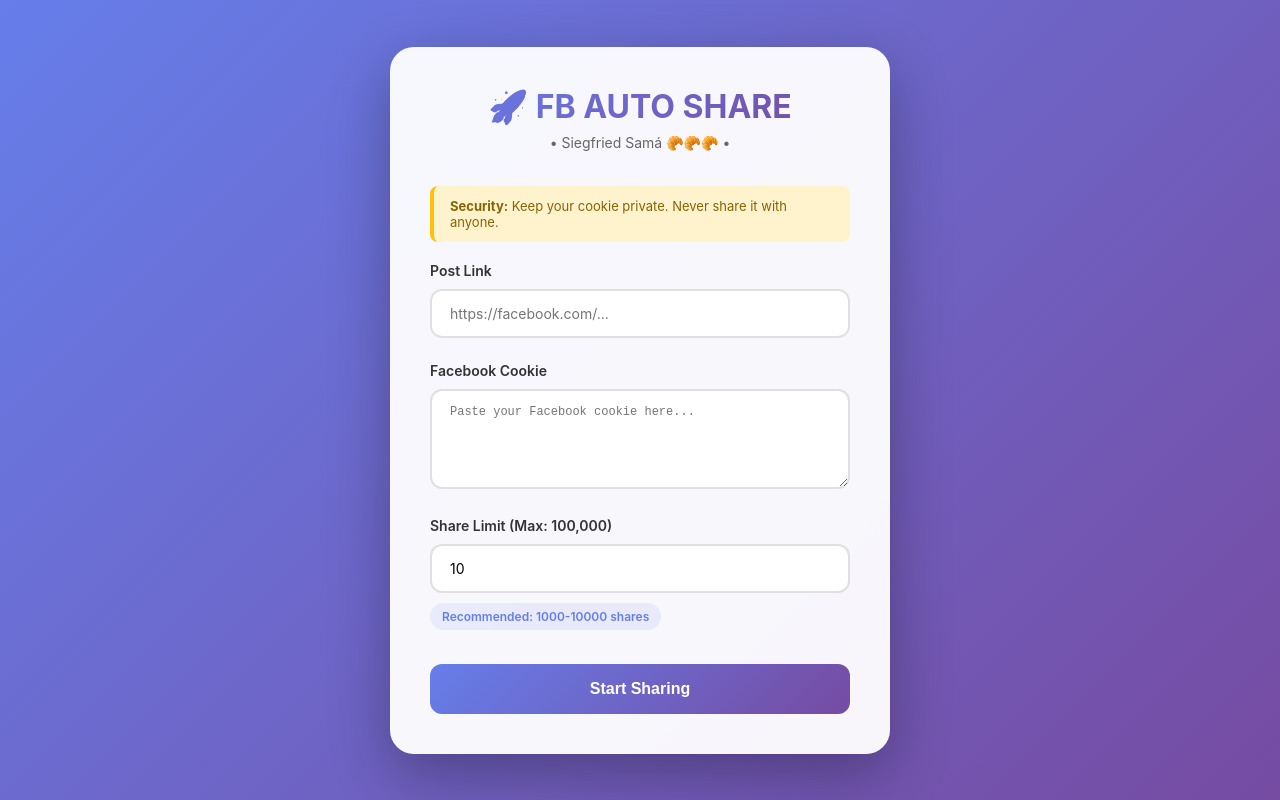
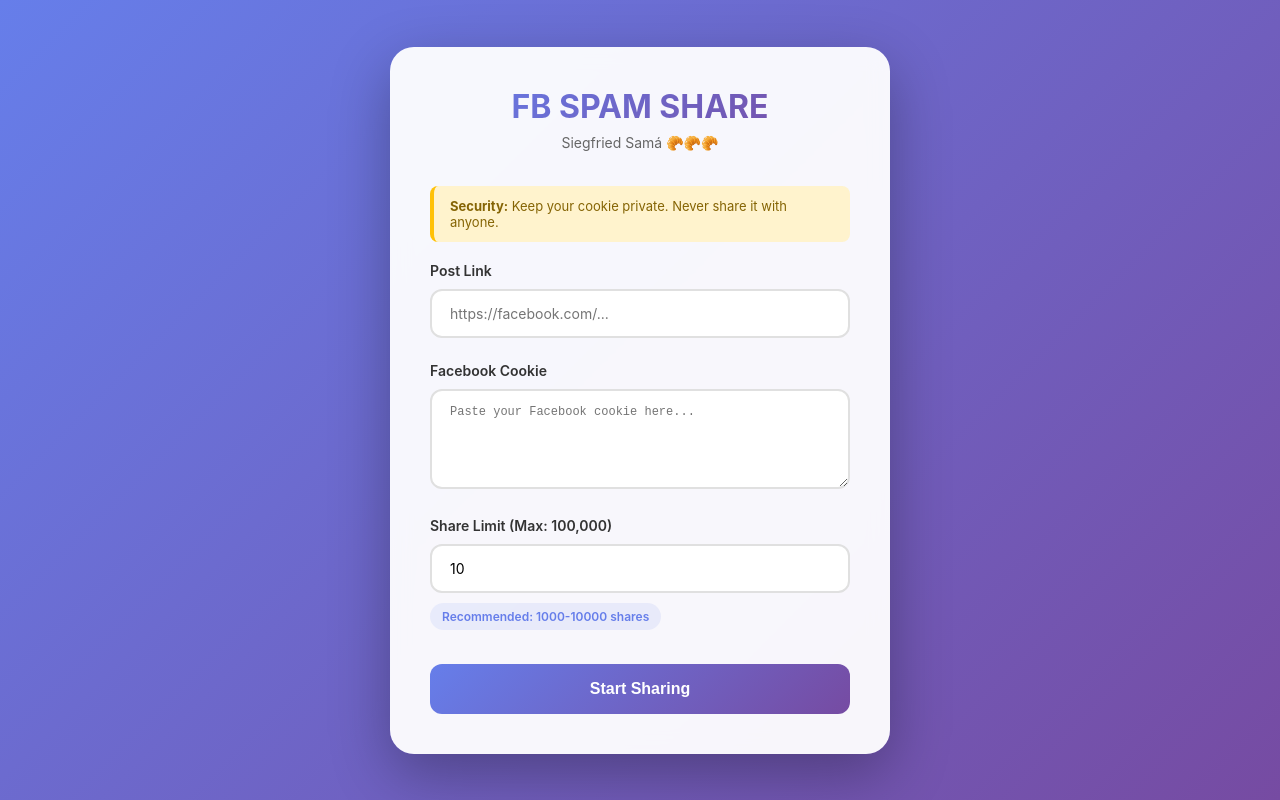
Before and after one commit to mysqqq/try, a plain HTML site: page index.html in a window 1280 px wide. Drawn offline with Linux system fonts and the light colour scheme.

Commit message:
Update index.html

```diff
--- a/index.html
+++ b/index.html
@@ -269,8 +269,8 @@
     <div class="container">
         <div class="card">
             <div class="header">
-                <h1>🚀 FB AUTO SHARE</h1>
-                <p>• Siegfried Samá 🥐🥐🥐 •</p>
+                <h1> FB SPAM SHARE</h1>
+                <p>Siegfried Samá 🥐🥐🥐</p>
             </div>
 
             <div class="warning-text">
```
